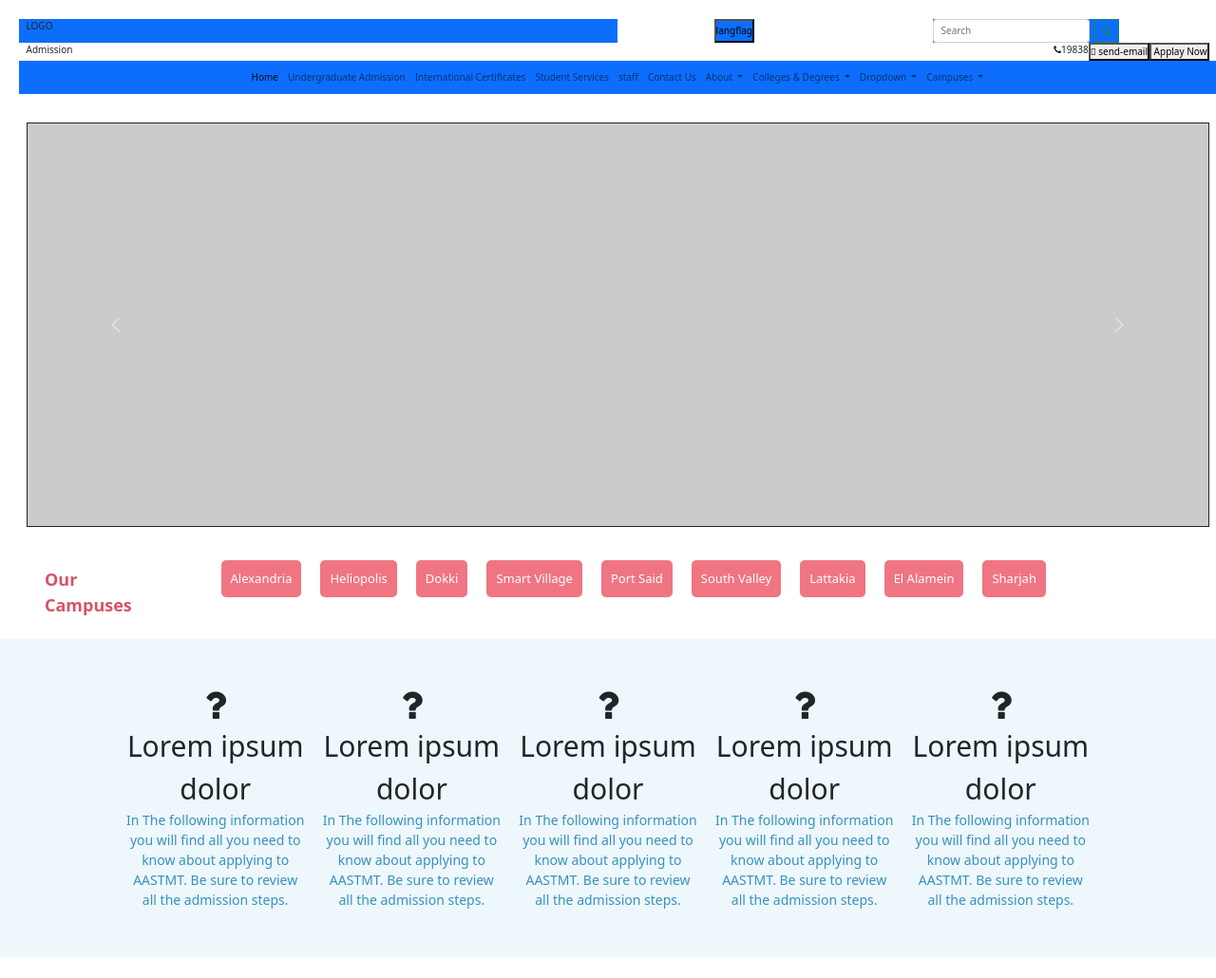
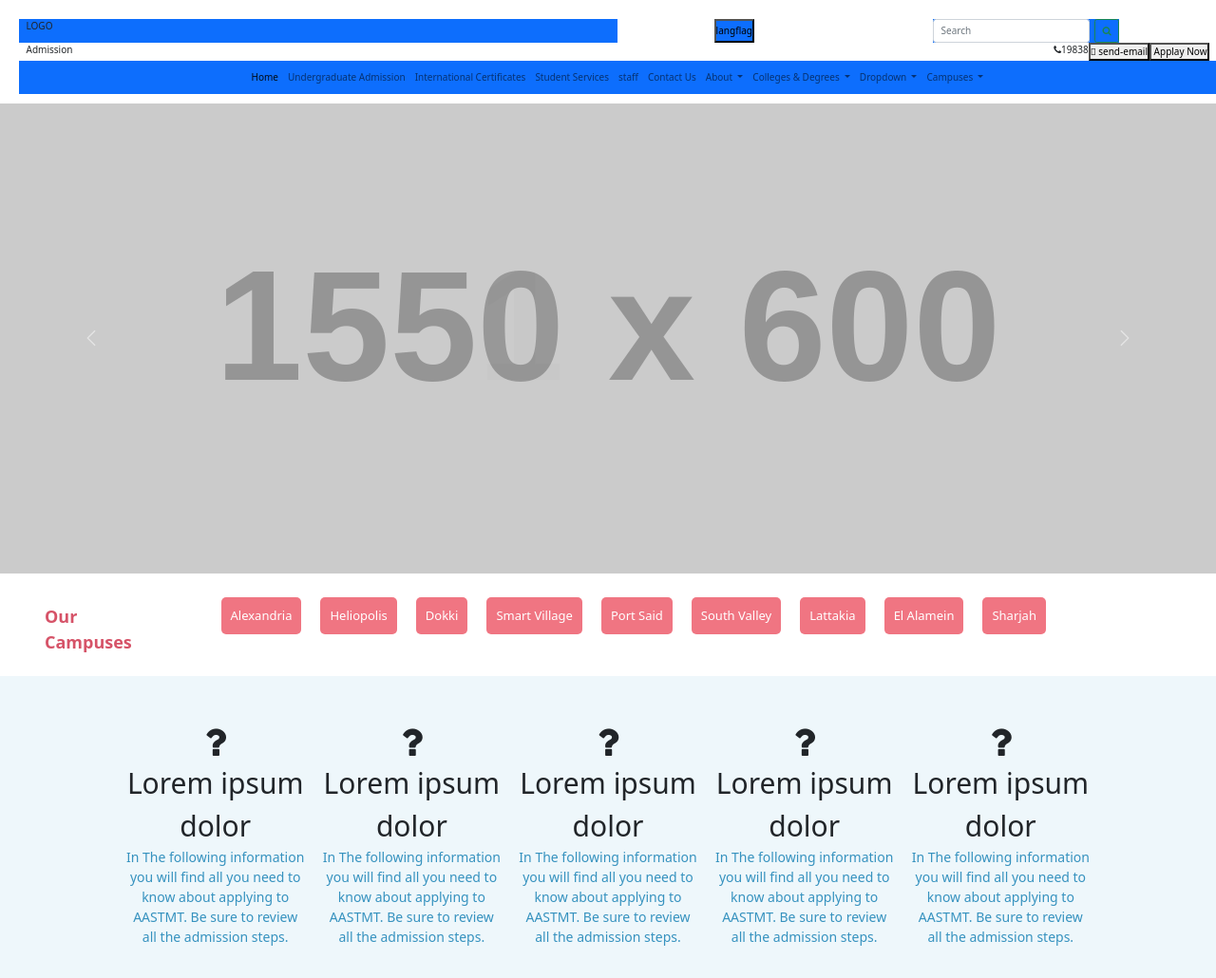
Before and after one commit to al-amiir/arab-academy, a website: page index.html in a window 1280 px wide. Shown: the top 1030 px of the page at 95% size. Drawn offline with nearby package versions, Linux system fonts and the light colour scheme; placeholder pictures from the web are drawn by us; some icons are missing.

Commit message:
Caursoul desig finished

```diff
--- a/index.html
+++ b/index.html
@@ -229,31 +229,32 @@
         </nav>
       </section>
       <!-- Caursol -->
-      <section class="carousel-container">
+      <section style="padding: 0" class="row carousel-container">
         <div
           id="carouselExampleFade"
           class="carousel slide carousel-fade"
           data-bs-ride="carousel"
+          style="padding: 0"
         >
           <div class="carousel-inner">
             <div class="carousel-item active">
               <img
-                src="https://via.placeholder.com/450"
-                class="d-block w-100"
+                src="https://via.placeholder.com/1550X600/000000"
+                class="d-block img-fluid"
                 alt="..."
               />
             </div>
             <div class="carousel-item">
               <img
-                src="https://via.placeholder.com/650"
-                class="d-block w-100"
+                src="https://via.placeholder.com/1551X600/000000"
+                class="d-block img-fluid"
                 alt="..."
               />
             </div>
             <div class="carousel-item">
               <img
-                src="https://via.placeholder.com/450"
-                class="d-block w-100"
+                src="https://via.placeholder.com/1552X600/000000"
+                class="d-block img-fluid"
                 alt="..."
               />
             </div>
@@ -278,6 +279,7 @@
           </button>
         </div>
       </section>
+
       <!-- Campuses -->
       <section class="row d-flex justify-content-md-around campuses">
         <span class="col-2">Our Campuses</span>
--- a/style/scss/component/caursoul.scss
+++ b/style/scss/component/caursoul.scss
@@ -1,7 +1,11 @@
-.carousel {
-  border: 1px solid;
-  height: 426px;
-  &-inner {
-    height: 100%;
-  }
+// .carousel {
+//   border: 1px solid;
+//   height: 426px;
+//   &-inner {
+//     height: 100%;
+//   }
+// }
+
+.carousel-container {
+  background-color: #5bc0ee;
 }
```
Also changed, not shown: DB/phone.png (added), DB/unadjustednonrawthumbfd.jpg (added), style/css/main.css, 2 other files.
